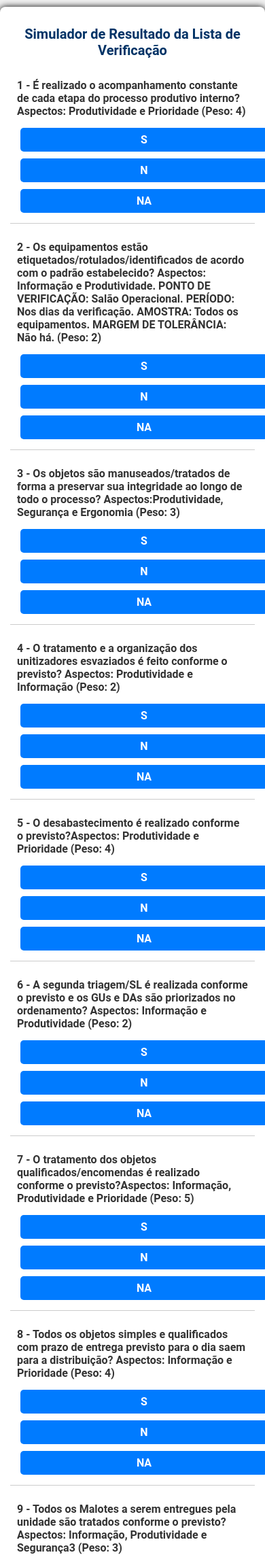
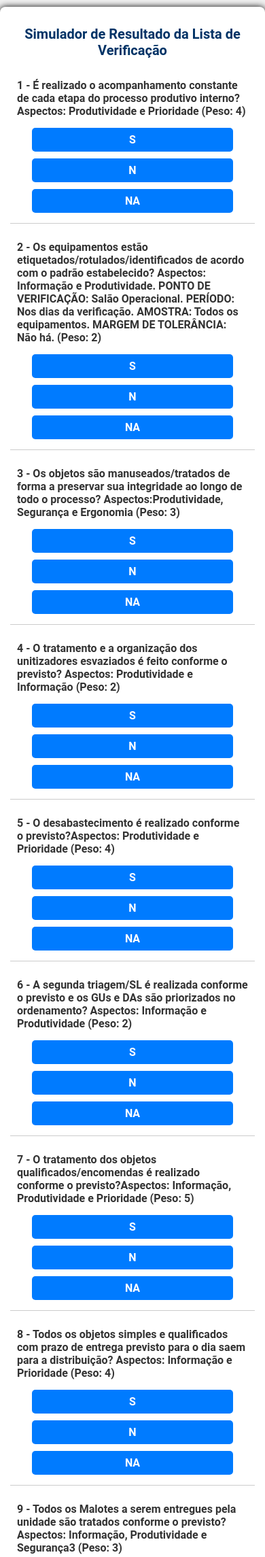
Before and after one commit to Dougas85/SAPPP, a Flask app: page /simulador in a window 390 px wide. Shown: the top 2290 px of the page at 68% size. Run offline with Flask 3, Linux system fonts and the light colour scheme; some libraries are stand-ins or nearby versions.

Commit message:
Update simulador.css

```diff
--- a/static/simulador.css
+++ b/static/simulador.css
@@ -68,7 +68,9 @@ h1 {
 
 .botoes input:checked + span {
     font-weight: bold;
-    text-decoration: underline;
+    background-color: #ffcc00; /* Cor amarela ao ser clicada */
+    color: #003366; /* Cor de texto */
+
 }
 
 .resultado {
@@ -92,12 +94,12 @@ h1 {
 
     .botoes {
         flex-direction: column;
-        align-items: stretch;
+        align-items: center;  /* Alinha os boões ao centro */
     }
 
     .botoes label {
         justify-content: center;
-        width: 100%;
+        width: 80%; /* Ajusta a largura conforme necessário */
     }
 
     .resultado {
```
